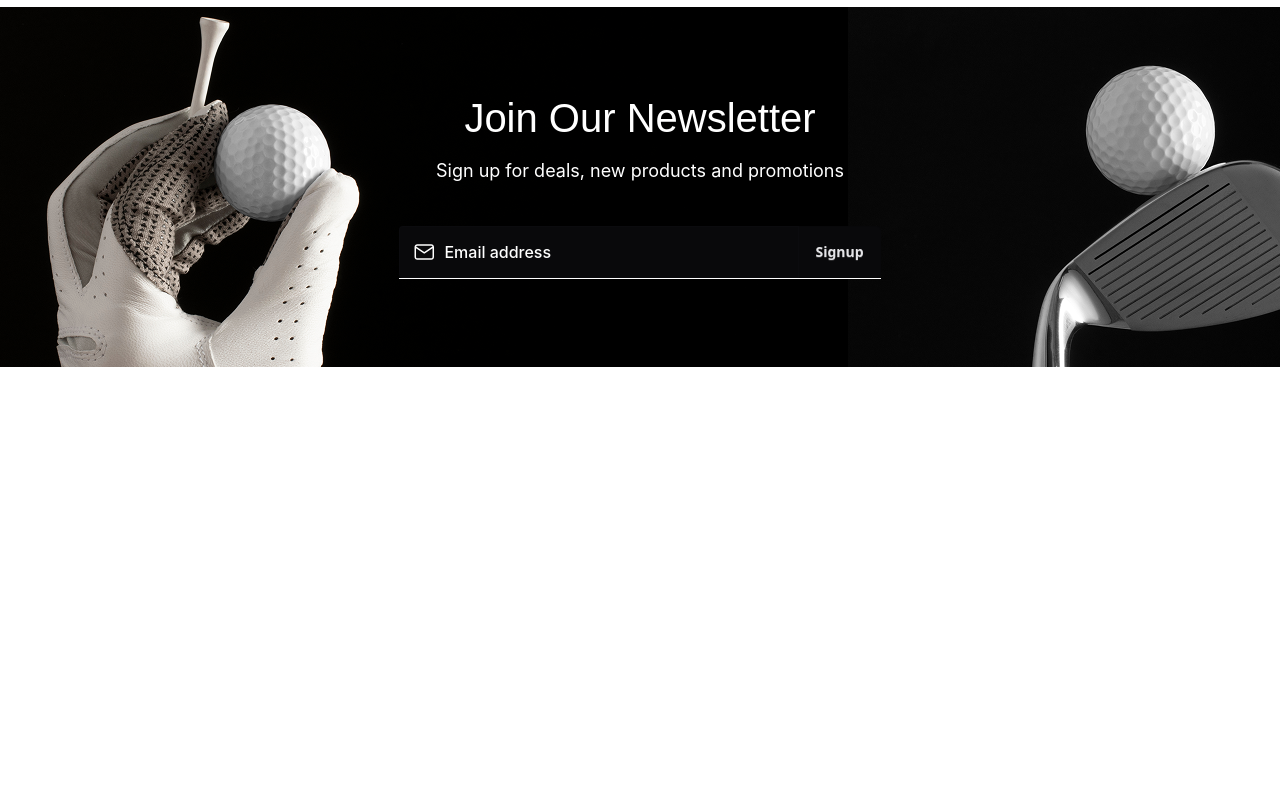
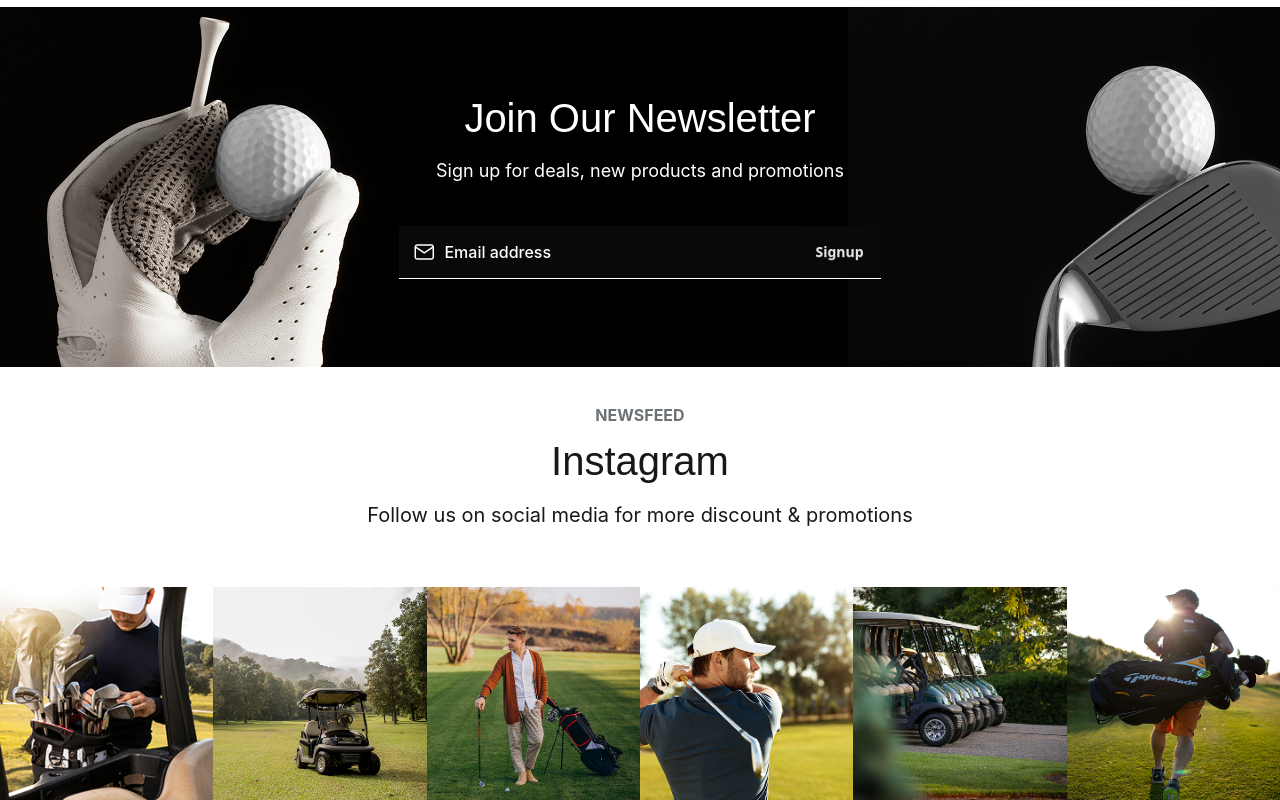
Before and after one commit to Ahmad-AlMasri1/E-Commerce-with-tailwindcss, a website: page index.html in a window 1280 px wide. Shown: the part 4691-5491 px from the top of the page. Before the commit the page ends 5058 px from the top, so only its background shows below. Drawn offline with Linux system fonts and the light colour scheme.

Commit message:
init Instagram Newsfeed section

```diff
--- a/index.html
+++ b/index.html
@@ -376,7 +376,22 @@
             </div>
         </section>
 
-
+        <!--instagram newsfeed Section-->
+            <section>
+                <div class="container py-10 mx-auto">
+                    <p class="font-Inter text-center text-[#6C7275] text-[16px]/[16px] font-bold">NEWSFEED</p>
+                    <h2 class="py-4 text-balance text-center font-Poppins text-[40px]/[44px] font-medium">Instagram</h2>
+                    <p class="pb-4 font-Inter text-center text-[20px]/[32px] font-normal">Follow us on social media for more discount & promotions</p>
+                </div>
+                <div class="grid xl:grid-cols-6 md:grid-cols-3 max-md:grid-cols-2 ">
+                    <img src="./assets/image/newsfeed/1.png" class="w-1/1"/>
+                    <img src="./assets/image/newsfeed/2.png" class="w-1/1"/>
+                    <img src="./assets/image/newsfeed/3.png" class="w-1/1"/>
+                    <img src="./assets/image/newsfeed/4.png" class="w-1/1"/>
+                    <img src="./assets/image/newsfeed/5.png" class="w-1/1"/>
+                    <img src="./assets/image/newsfeed/6.png" class="w-1/1"/>
+                </div>
+            </section>
     </main>
 
 
```
Also changed, not shown: assets/css/output.css, assets/image/newsfeed/1.png (added), assets/image/newsfeed/2.png (added), assets/image/newsfeed/3.png (added), assets/image/newsfeed/4.png (added), assets/image/newsfeed/5.png (added), assets/image/newsfeed/6.png (added).
